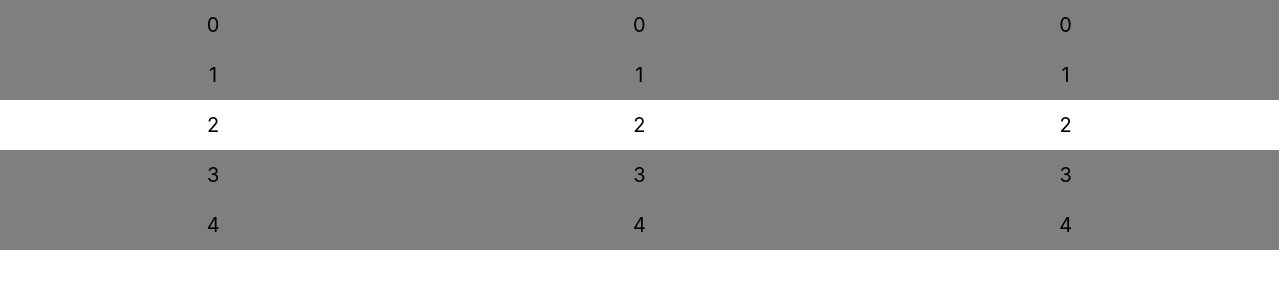
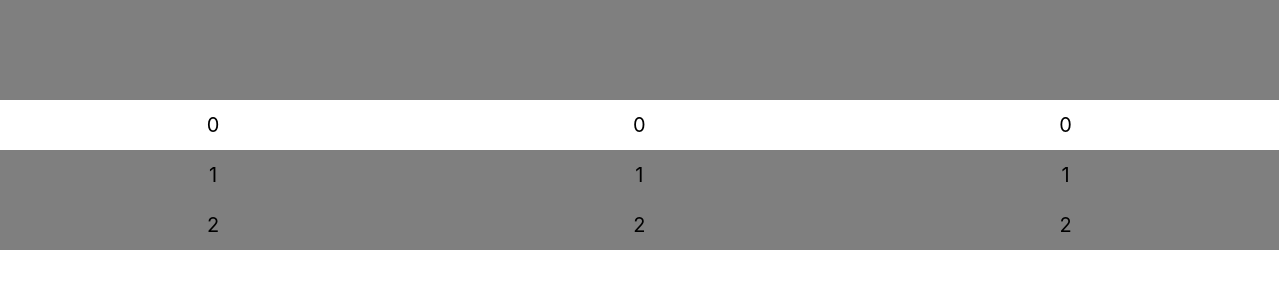
Before and after one commit to lexguy/react-slidepicker, a React (Create React App) app: page / in a window 1280 px wide. Shown: the top 300 px of the page. Built offline with nearby package versions, Linux system fonts and the light colour scheme.

Commit message:
max/min offset

```diff
--- a/src/react-slidepicker/src/index.tsx
+++ b/src/react-slidepicker/src/index.tsx
@@ -40,7 +40,8 @@ class RePicker extends React.PureComponent<IPickerProps> {
           <SingleSlide
             key={index}
             {...SingleProps}
-            list={this.props.dataSource}
+            // list={this.props.dataSource}
+            list={[{}, {}, {}, {}]}
             inparindex={1}
             done={() => {}}
             activeFontColor={"#000"}
@@ -55,6 +56,4 @@ class RePicker extends React.PureComponent<IPickerProps> {
   }
 }
 
-// RePicker.defaultProps = {};
-
 export default { RePicker };
--- a/src/react-slidepicker/src/single.tsx
+++ b/src/react-slidepicker/src/single.tsx
@@ -1,7 +1,7 @@
 /*
  * @Author: xuwei
  * @Date: 2021-01-08 10:41:24
- * @LastEditTime: 2021-01-15 19:20:30
+ * @LastEditTime: 2021-01-16 00:38:51
  * @LastEditors: xuwei
  * @Description:
  */
@@ -70,14 +70,21 @@ export function SingleSlide(props: ISingleProps = defaultSingleProps) {
     inparindex,
   } = props;
 
-  const [offsetY, setOffSetY] = useState(0);
+  const unuseNum = (visibleNum - 1) / 2;
+  // max min 是  wrapOffset 取值的最大最小值
+  const maxOffset = unuseNum * itemHeight; // 初始偏移,只能向上滑动   向上滑动的时候产生减小的offset
+  const minOfffset = (unuseNum + 1 - list.length) * itemHeight; // 滑到最下面的偏移量
 
-  const unuseNum = (visibleNum - 1) / 2;
+  const [offsetY, setOffSetY] = useState(maxOffset);
+
   // 保存实例变量的 useRef 的（TS）类型是自定义interface,
   // 绑定到 DOM div 上的时候是 HTMLDivElement
   // const eventRef = useRef<HTMLDivElement>(null);
 
-  let comRef = useRef<ICurrent>({ initOff: 0, wrapOffset: 0 }).current;
+  let comRef = useRef<ICurrent>({
+    initOff: maxOffset,
+    wrapOffset: maxOffset,
+  }).current;
 
   /** ----------------------------------- Touch ----------------------------------------- */
   const onStart = (event: React.TouchEvent) => {
@@ -87,11 +94,22 @@ export function SingleSlide(props: ISingleProps = defaultSingleProps) {
   const onMoving = (event: React.TouchEvent) => {
     const touchY = event.touches[0].pageY;
     const transY = touchY - comRef.initOff + comRef.wrapOffset;
+    if (transY > maxOffset || transY < minOfffset) {
+      return;
+    }
     setOffSetY(transY);
   };
   const onMoveEnd = (event: React.TouchEvent) => {
     const touchY = event.changedTouches[0].pageY;
     comRef.wrapOffset = comRef.wrapOffset + (touchY - comRef.initOff);
+    if (comRef.wrapOffset > maxOffset) {
+      comRef.wrapOffset = maxOffset;
+      return;
+    }
+    if (comRef.wrapOffset < minOfffset) {
+      comRef.wrapOffset = minOfffset;
+      return;
+    }
     correctPosition();
   };
 
@@ -131,7 +149,7 @@ export function SingleSlide(props: ISingleProps = defaultSingleProps) {
           display: "inline-block",
         }}
       >
-        {[1, 2, 2, 2, 2, 2, 2].map((item, index) => (
+        {list.map((item, index) => (
           <span
             key={index}
             style={{
```
